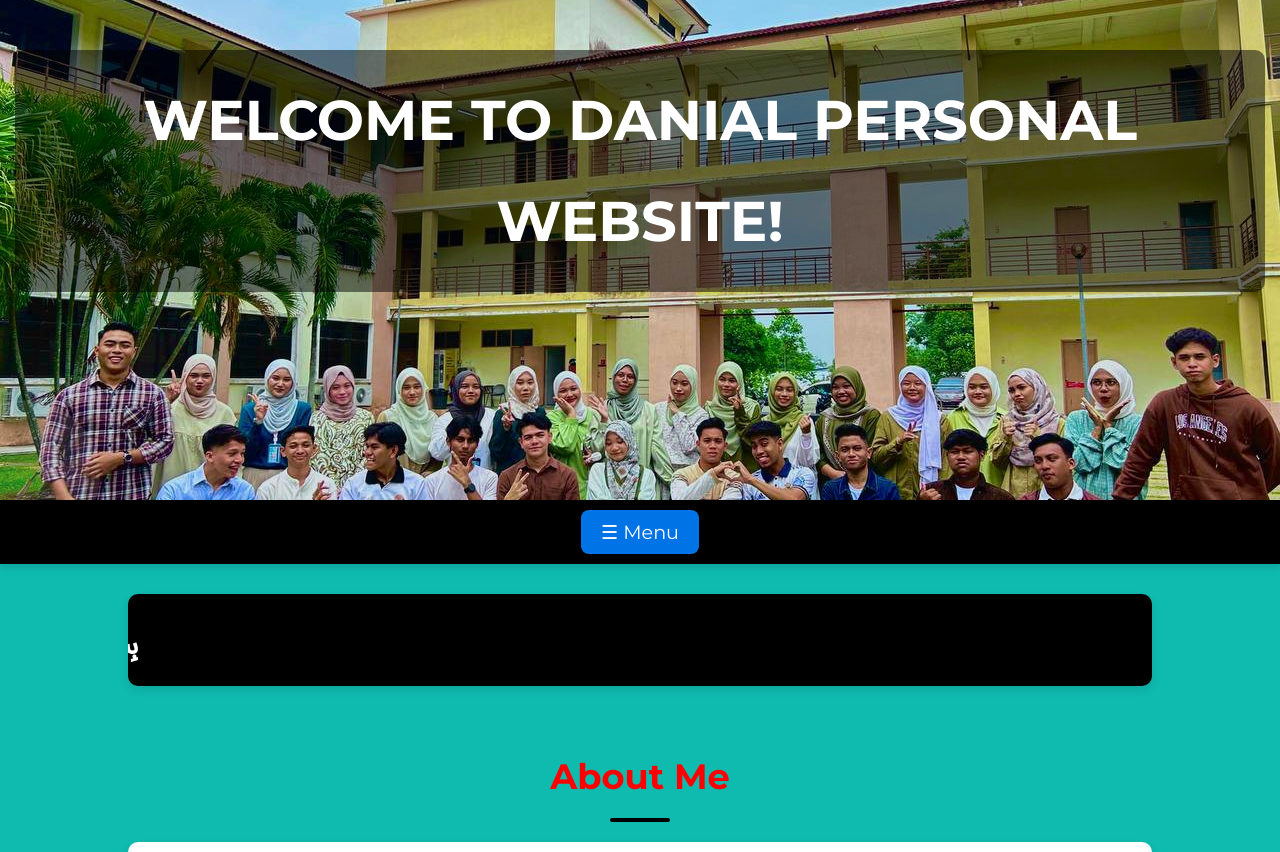
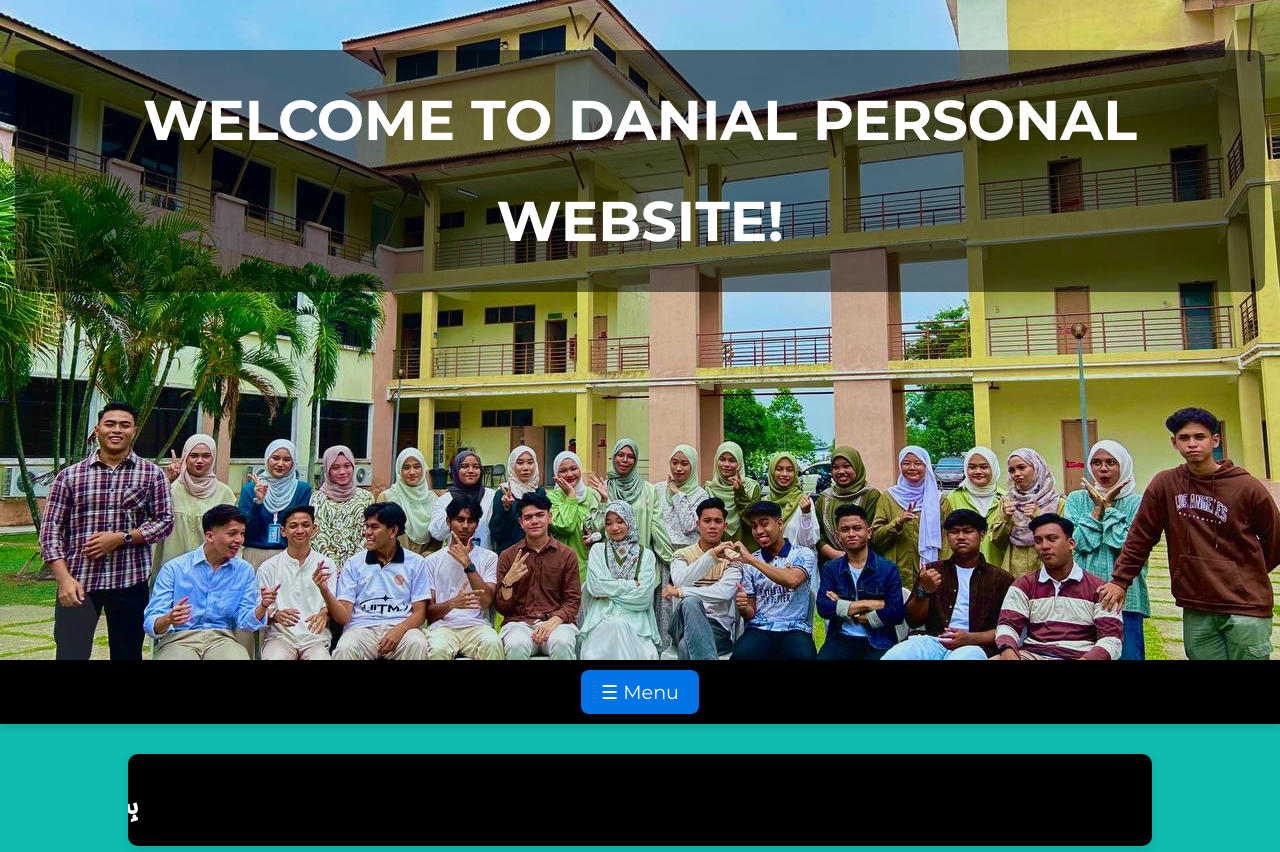
Before and after one commit to dennzy11/individual-assignment-imd318, a website: page index.html in a window 1280 px wide. Shown: the top 852 px of the page. Drawn offline with Linux system fonts and the light colour scheme.

Commit message:
Update index.html

```diff
--- a/index.html
+++ b/index.html
@@ -182,7 +182,7 @@
     </style>
 </head>
 <body>
-   <header style="background: url('images/gallery19.jpeg') no-repeat center center/cover; height: 50vh;">
+   <header style="background: url('images/gallery19.jpeg') no-repeat center center/cover; height: 70vh;">
     <div class="header-content">
         <h1> WELCOME TO DANIAL PERSONAL WEBSITE! </h1>
     </div>
```
